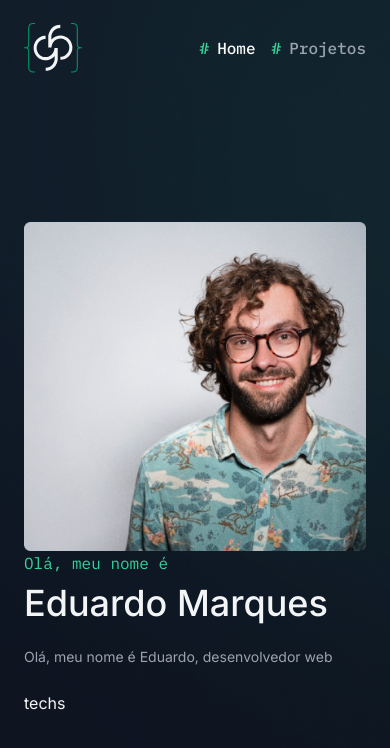
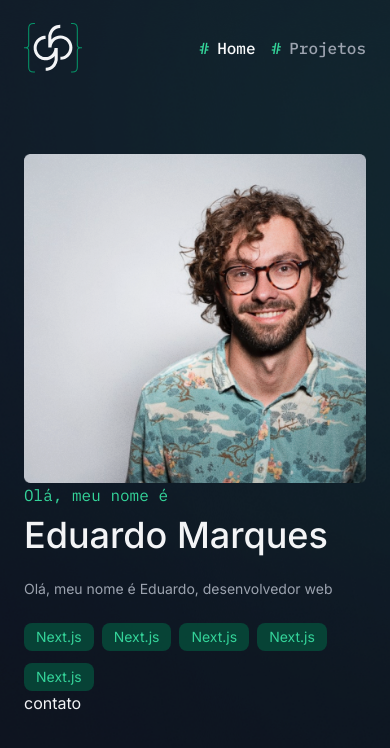
Before and after one commit to EduCostam/Port-use-T, a Next.js app: page / in a window 390 px wide. Shown: the top 748 px of the page. Built offline with nearby package versions, Linux system fonts and the light colour scheme.

Commit message:
ajuste de impoprtação do techbadge

```diff
--- a/app/components/pages/home/hero-section/index.tsx
+++ b/app/components/pages/home/hero-section/index.tsx
@@ -1,3 +1,5 @@
+import TechBadge from "@/app/components/tech-badge/techbadge";
+
 import Image from "next/image";
 
 export const HeroSection = () => {
@@ -8,12 +10,17 @@ export const HeroSection = () => {
           <p className="font-mono text-emerald-400">Olá, meu nome é</p>
           <h2 className="text-4xl font-medium mt-2">Eduardo Marques</h2>
 
-          <div>
-            <p className="text-gray-400 my-6 text-sm sm:text-base">
-              Olá, meu nome é Eduardo, desenvolvedor web
-            </p>
+          <p className="text-gray-400 my-6 text-sm sm:text-base">
+            Olá, meu nome é Eduardo, desenvolvedor web
+          </p>
+
+          <div className="flex flex-wrap gap-x-2 gap-y-3">
+            {Array.from({ length: 5 }).map((_, index) => (
+              <TechBadge name="Next.js" />
+            ))}
           </div>
-          <div>techs</div>
+
+          <div>contato</div>
         </div>
         <Image
           width={420}
--- /dev/null
+++ b/app/components/tech-badge/Techbadge.tsx
@@ -0,0 +1,15 @@
+import React from "react";
+
+type TechBadgeProps = {
+  name: string;
+};
+
+const TechBadge = ({ name }: TechBadgeProps) => {
+  return (
+    <span className="text-emerald-400 bg-emerald-900/80 text-sm py-1 px-3 rounded-lg">
+      {name}
+    </span>
+  );
+};
+
+export default TechBadge;
--- a/app/components/tech-badge/index.tsx
+++ /dev/null
@@ -1,7 +0,0 @@
-type TechBadgeProps = {
-  name: "string";
-};
-
-export const TechBadge = ({ name }: TechBadgeProps) => {
-  <span className="text-emerald-400 bg-emerald-900/80">{name}</span>;
-};
```
